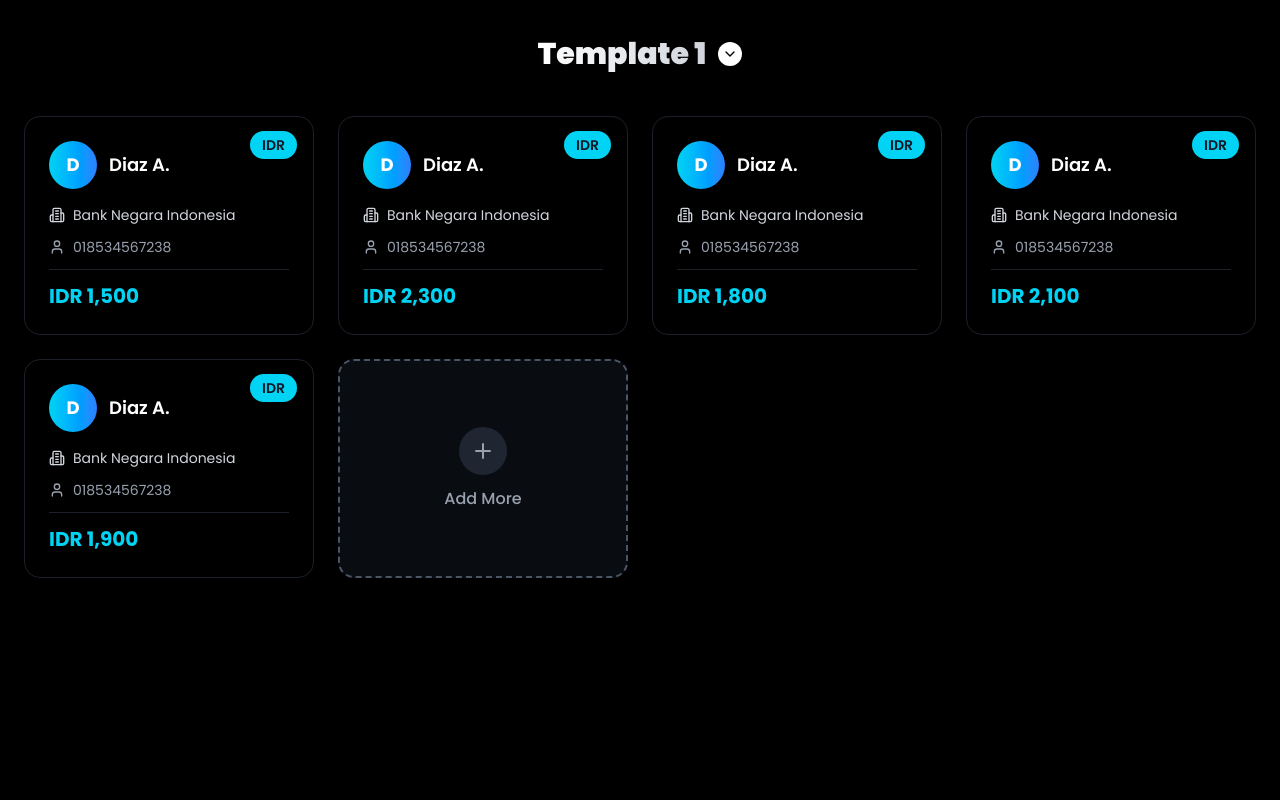
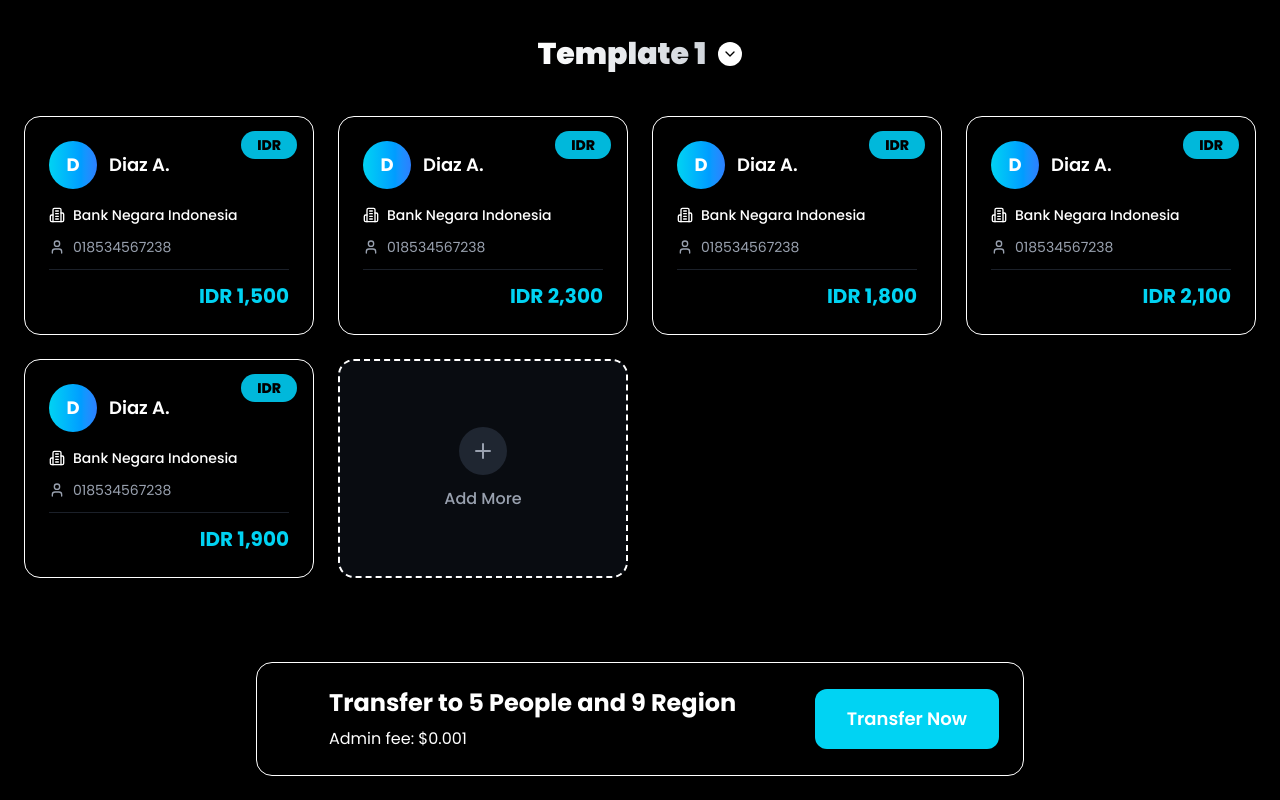
Before and after one commit to Lexirieru/NusaPay, a Next.js app: page / in a window 1280 px wide. Built offline with nearby package versions, Linux system fonts and the light colour scheme.

Commit message:
Adding TransferPanel

```diff
--- a/src/app/page.tsx
+++ b/src/app/page.tsx
@@ -3,7 +3,7 @@
 import { useState } from "react"
 import DashboardHeader from "@/components/dashboard/Header"
 import RecipientGrid from "@/components/dashboard/RecipientGrid"
-
+import TransferPanel from "@/components/dashboard/TransferPanel"
 import type { Recipient } from "@/types/recipient"
 
 export default function Dashboard() {
@@ -51,15 +51,15 @@ export default function Dashboard() {
     },
   ])
 
-  // State untuk mengontrol visibility modal
+  //state buat nampilin modal
   const [showAddModal, setShowAddModal] = useState(false)
   const [showTransferModal, setShowTransferModal] = useState(false)
 
-  // Menghitung total amount dari semua recipients
+  // ngitung total amount dari semua recipients
   const totalAmount = recipients.reduce((sum, recipient) => sum + recipient.amount, 0)
 
   /**
-   * Handler untuk menambah recipient baru
+   * Handler buat menambah recipient baru
    * @param newRecipient - Data recipient baru yang akan ditambahkan
    */
   const handleAddRecipient = (newRecipient: Omit<Recipient, "id">) => {
@@ -72,7 +72,7 @@ export default function Dashboard() {
   }
 
   /**
-   * Handler untuk menghapus recipient
+   * Handler buat menghapus recipient
    * @param id - ID recipient yang akan dihapus
    */
   const handleRemoveRecipient = (id: string) => {
@@ -95,7 +95,15 @@ export default function Dashboard() {
           onAddClick={() => setShowAddModal(true)}
           onRemoveRecipient={handleRemoveRecipient}
         />
+
       </main>
+      <TransferPanel
+        totalAmount={totalAmount}
+        totalRecipients={recipients.length}
+        onTransferClick={() => setShowTransferModal(true)}
+      />
+
+
 
     </div>
   )
--- a/src/components/dashboard/RecipientCard.tsx
+++ b/src/components/dashboard/RecipientCard.tsx
@@ -17,10 +17,10 @@ interface RecipientCardProps {
 
 export default function RecipientCard({ recipient, onRemove }: RecipientCardProps) {
   return (
-    <div className=" backdrop-blur-sm rounded-2xl p-6 border border-gray-700/50 hover:border-cyan-400/50 transition-all duration-300 hover:shadow-lg hover:shadow-cyan-400/10 group relative">
+    <div className=" backdrop-blur-sm rounded-2xl p-6 border border-white hover:border-cyan-400 transition-all duration-300 hover:shadow-lg hover:shadow-cyan-400/10 group relative">
       {/* Currency Badge */}
       <div className="absolute top-4 right-4">
-        <span className="bg-cyan-400 text-gray-900 px-3 py-1 rounded-full text-sm font-semibold">
+        <span className="bg-cyan-500 text-black px-4 py-1 rounded-full text-sm font-extrabold">
           {recipient.currency}
         </span>
       </div>
@@ -28,9 +28,9 @@ export default function RecipientCard({ recipient, onRemove }: RecipientCardProp
       {/* Delete Button */}
       <button
         onClick={onRemove}
-        className="absolute top-4 right-16 opacity-0 group-hover:opacity-100 transition-opacity duration-300 p-1 hover:bg-red-500/20 rounded-lg"
+        className="absolute top-4 right-20 opacity-0 group-hover:opacity-100 transition-opacity duration-300 p-1 hover:bg-red-500/20 rounded-lg"
       >
-        <Trash2 className="w-4 h-4 text-red-400 hover:text-red-300" />
+        <Trash2 className="w-5 h-5 text-red-400 hover:text-red-300" />
       </button>
 
       {/* Profile Section */}
@@ -47,7 +47,7 @@ export default function RecipientCard({ recipient, onRemove }: RecipientCardProp
 
       {/* Bank Information */}
       <div className="space-y-3">
-        <div className="flex items-center space-x-2 text-gray-300">
+        <div className="flex items-center font-medium space-x-2 text-white">
           <Building2 className="w-4 h-4" />
           <span className="text-sm">{recipient.bank}</span>
         </div>
@@ -59,7 +59,7 @@ export default function RecipientCard({ recipient, onRemove }: RecipientCardProp
 
         {/* Amount Section */}
         <div className="pt-3 border-t border-gray-700/50">
-          <p className="text-cyan-400 font-bold text-xl">
+          <p className="justify-end flex text-cyan-400 font-bold text-xl">
             {recipient.currency} {recipient.amount.toLocaleString()}
           </p>
         </div>
--- a/src/components/dashboard/RecipientGrid.tsx
+++ b/src/components/dashboard/RecipientGrid.tsx
@@ -37,7 +37,6 @@ export default function RecipientGrid({ recipients, onAddClick, onRemoveRecipien
  *
  * Fungsi:
  * - Card khusus untuk trigger modal add beneficiary
- * - Menggunakan dashed border dan hover effects
  */
 interface AddMoreCardProps {
   onClick: () => void
@@ -47,9 +46,9 @@ function AddMoreCard({ onClick }: AddMoreCardProps) {
   return (
     <button
       onClick={onClick}
-      className="bg-gray-800/30 backdrop-blur-sm rounded-2xl p-6 border-2 border-dashed border-gray-600 hover:border-cyan-400 transition-all duration-300 flex flex-col items-center justify-center space-y-3 min-h-[200px] group hover:bg-gray-800/50"
+      className="bg-gray-800/30 backdrop-blur-sm rounded-2xl p-6 border-2 border-dashed border-white hover:border-cyan-400 transition-all duration-300 flex flex-col items-center justify-center space-y-3 min-h-[200px] group hover:bg-gray-800/50"
     >
-      <div className="w-12 h-12 rounded-full bg-gray-700/50 flex items-center justify-center group-hover:bg-cyan-400/20 transition-all duration-300">
+      <div className="w-12 h-12 rounded-full  bg-gray-700/50 flex items-center justify-center group-hover:bg-cyan-400/20 transition-all duration-300">
         <Plus className="w-6 h-6 text-gray-400 group-hover:text-cyan-400 transition-colors duration-300" />
       </div>
       <span className="text-gray-400 group-hover:text-cyan-400 transition-colors duration-300 font-medium">
--- /dev/null
+++ b/src/components/dashboard/TransferPanel.tsx
@@ -0,0 +1,40 @@
+"use client"
+/** Transfer Panel Component
+ *
+ * Fungsi:
+ * - panel floating buat preview
+ * - nampilin jumlah recipients sama total amount
+ * */
+
+interface TransferPanelProps{
+    totalAmount: number
+    totalRecipients: number
+    onTransferClick:() =>void
+}
+export default function TransferPanel({totalAmount, totalRecipients, onTransferClick}: TransferPanelProps){
+    const adminFee = 0.001
+    return(
+        <div className="flex justify-center w-full items-center px-4 fixed  bottom-0 left-0 right-0 z-20 p-6">
+            <div className="w-full max-w-3xl border border-white backdrop-blur-md rounded-2xl p-6 shadow-2xl bg-transparent ">
+                <div className="flex items-center justify-between">
+                    {/* Preview */}
+                    <div className="ml-12 space-y-2 text-white">
+                        <div className="flex items-center space-x-4 ">
+                            <div className="flex items-center space-x-2">
+                                <span className="text-2xl font-bold">Transfer to {totalRecipients} People and 9 Region</span>
+                            </div>
+                        </div>
+                        <p>
+                            Admin fee: ${adminFee}
+                        </p>
+                    </div>
+
+                    {/* Transfer Button */}
+                    <button onClick={onTransferClick} className="bg-cyan-400 hover:bg-cyan-300 text-white font-semibold px-8 py-4 text-lg shadow-lg hover:shadow-xl transition-all duration-300 group rounded-xl flex items-center">
+                        Transfer Now
+                    </button>
+                </div>
+            </div>
+        </div>
+    )
+}
```
